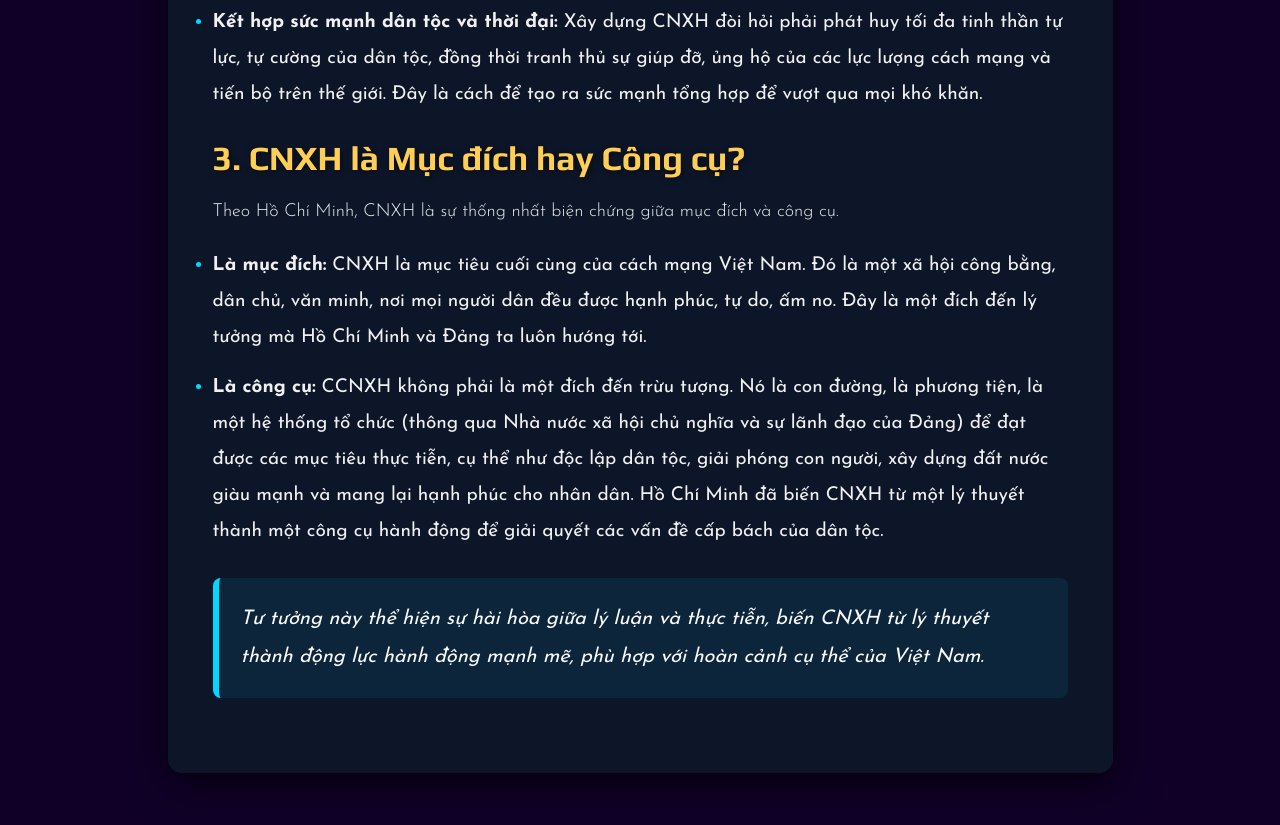
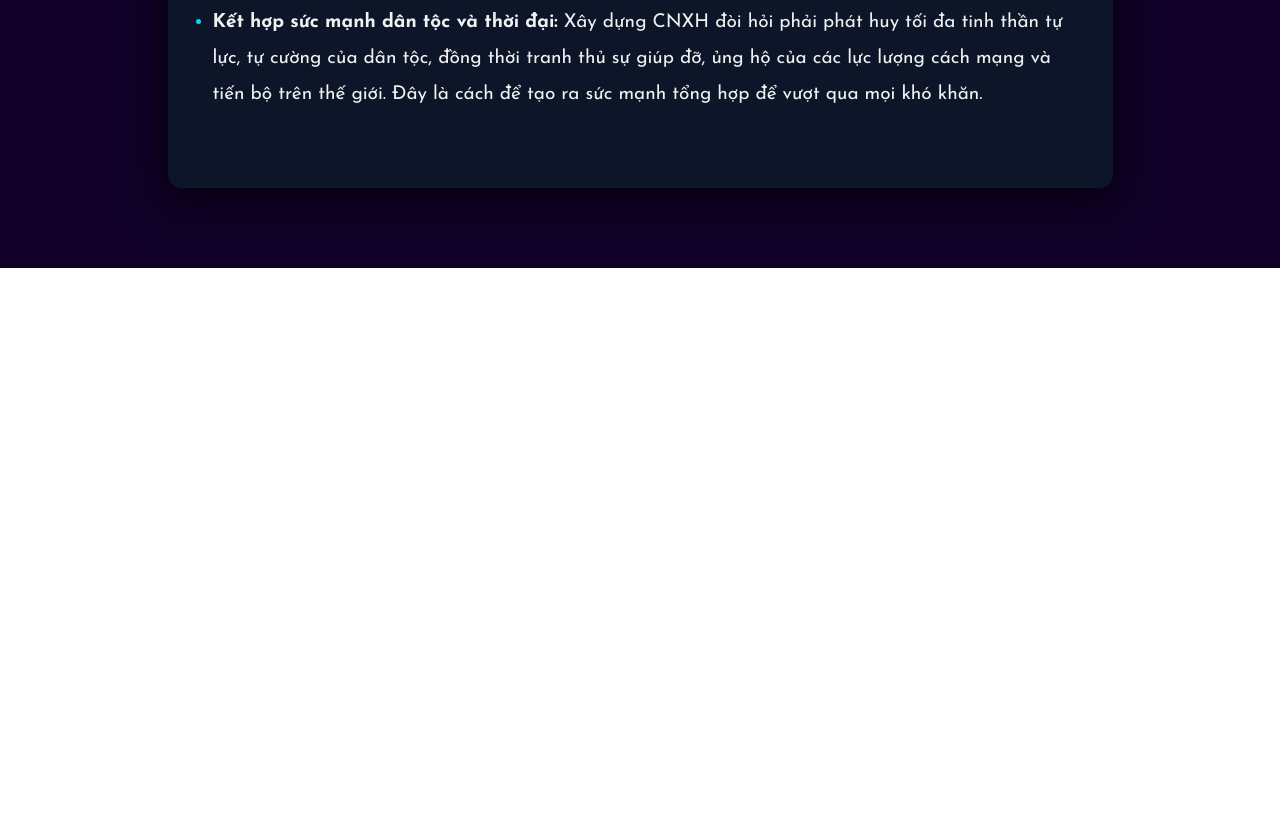
Before and after one commit to nguyenphucdang240903/TuTuongHCM_ThuyetTrinh, a plain HTML site: page noidungchitiet2.html in a window 1280 px wide. Shown: the part 4256-5081 px from the top of the page. After the commit the page ends 4524 px from the top, so only its background shows below. Drawn offline with Linux system fonts and the light colour scheme.

Commit message:
update_v3

```diff
--- a/noidungchitiet2.html
+++ b/noidungchitiet2.html
@@ -214,21 +214,6 @@
                             </div>
                                 <li><b>Kết hợp sức mạnh dân tộc và thời đại:</b> Xây dựng CNXH đòi hỏi phải phát huy tối đa tinh thần tự lực, tự cường của dân tộc, đồng thời tranh thủ sự giúp đỡ, ủng hộ của các lực lượng cách mạng và tiến bộ trên thế giới. Đây là cách để tạo ra sức mạnh tổng hợp để vượt qua mọi khó khăn.</li>
                             </ul>
-
-                            <h3>3. CNXH là Mục đích hay Công cụ?</h3>
-                            <p> Theo Hồ Chí Minh, CNXH là sự thống nhất biện chứng giữa mục đích và công cụ.</p>
-                            <ul>
-                                <li><b>Là mục đích:</b> CNXH là mục tiêu cuối cùng của cách mạng Việt Nam. Đó là một xã hội công bằng, dân chủ, văn minh, nơi mọi người dân đều được hạnh phúc, tự do, ấm no. Đây là một đích đến lý tưởng mà Hồ Chí Minh và Đảng ta luôn hướng tới.</li>
-                                <li><b>Là công cụ:</b> CCNXH không phải là một đích đến trừu tượng. Nó là con đường, là phương tiện, là một hệ thống tổ chức (thông qua Nhà nước xã hội chủ nghĩa và sự lãnh đạo của Đảng) để đạt được các mục tiêu thực tiễn, cụ thể như độc lập dân tộc, giải phóng con người, xây dựng đất nước giàu mạnh và mang lại hạnh phúc cho nhân dân. Hồ Chí Minh đã biến CNXH từ một lý thuyết thành một công cụ hành động để giải quyết các vấn đề cấp bách của dân tộc.</li>
-                            </ul>
-
-                            <blockquote>
-                                Tư tưởng này thể hiện sự hài hòa giữa lý luận và thực tiễn, biến CNXH từ lý thuyết thành
-                                động lực hành động mạnh mẽ, phù hợp với hoàn cảnh cụ thể của Việt Nam.
-                            </blockquote>
-
-                            <!-- 4 ảnh minh họa -->
-
                         </div>
                     </div>
                 </div>
```
Also changed, not shown: noidung.html (+4 -8 lines).
